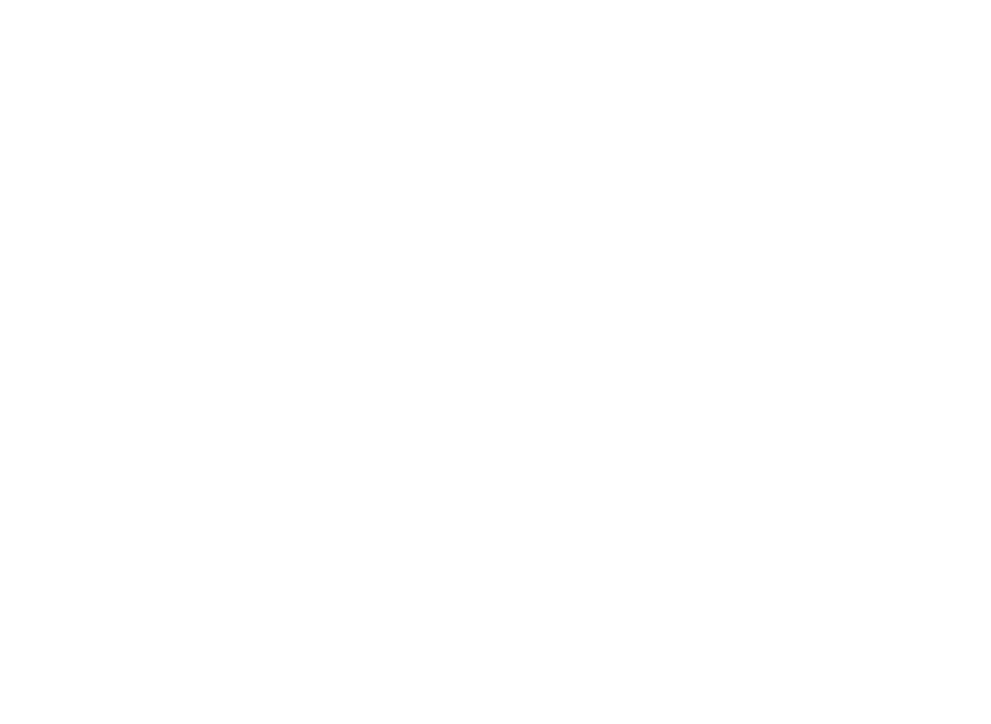
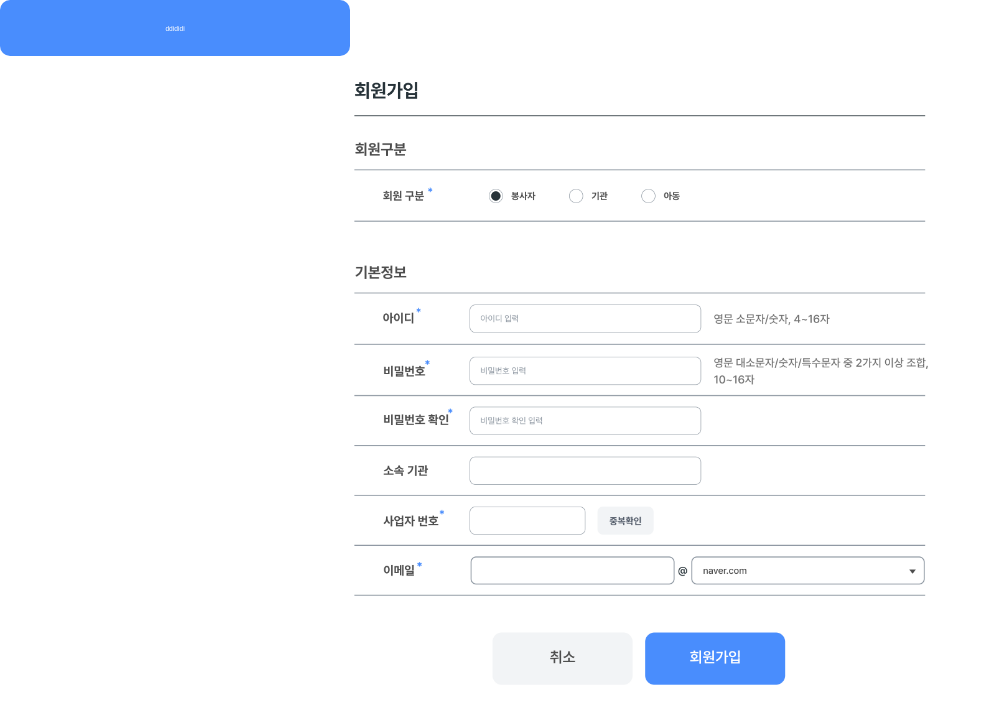
Before and after one commit to Kusitms-28th-Kukerton-E/Frontend, a React (Vite) app: page /register in a window 1280 px wide. Before the commit this address had no page. Shown: the top 724 px of the page, without its empty margins (0-991 px from the left). Built offline with nearby package versions, Linux system fonts and the light colour scheme.

Commit message:
feat: 회원가입 화면 구현

```diff
--- a/src/page/Login/index.tsx
+++ b/src/page/Login/index.tsx
@@ -2,6 +2,7 @@
 import { Hl1, Hl2, Hl4 } from '@/style/common';
 import { LoginDataType } from '@/types';
 import { ChangeEvent, useState } from 'react';
+import { Link } from 'react-router-dom';
 import styled from 'styled-components';
 
 const Login = () => {
@@ -49,9 +50,11 @@
         </MainButton>
       </form>
       {/* TODO: 신규 회원가입 버튼 클릭 시 회원가입 화면으로 이동 */}
-      <SubButton>
-        <Hl2>신규 회원가입</Hl2>
-      </SubButton>
+      <Link to="/register">
+        <SubButton>
+          <Hl2>신규 회원가입</Hl2>
+        </SubButton>
+      </Link>
       <FindButtonContainer>
         <Hl4>
           <span>아이디 찾기</span>
--- /dev/null
+++ b/src/page/Register/index.tsx
@@ -0,0 +1,25 @@
+import ImgTitle from '@/assets/register/register_header.png';
+import ImgBody from '@/assets/register/register_body.png';
+import styled from 'styled-components';
+
+const Register = () => {
+  return (
+    <Container>
+      <img alt="title" src={ImgTitle} />
+      <img alt="body" src={ImgBody} />
+    </Container>
+  );
+};
+
+const Container = styled.div`
+  display: flex;
+  flex-direction: column;
+  justify-content: center;
+  align-items: center;
+
+  img {
+    width: 140vw;
+  }
+`;
+
+export default Register;
--- a/src/router/router.tsx
+++ b/src/router/router.tsx
@@ -1,6 +1,7 @@
 import Layout from '@/layout/layout';
 import Home from '@/page/Home';
 import Login from '@/page/Login';
+import Register from '@/page/Register';
 import { BrowserRouter, Route, Routes } from 'react-router-dom';
 
 export const Router = () => {
@@ -10,6 +11,7 @@
         <Route element={<Layout />}>
           <Route path="/" element={<Home />} />
           <Route path="/login" element={<Login />} />
+          <Route path="/register" element={<Register />} />
         </Route>
       </Routes>
     </BrowserRouter>
```
Also changed, not shown: src/assets/register/register_body.png (added), src/assets/register/register_header.png (added).
